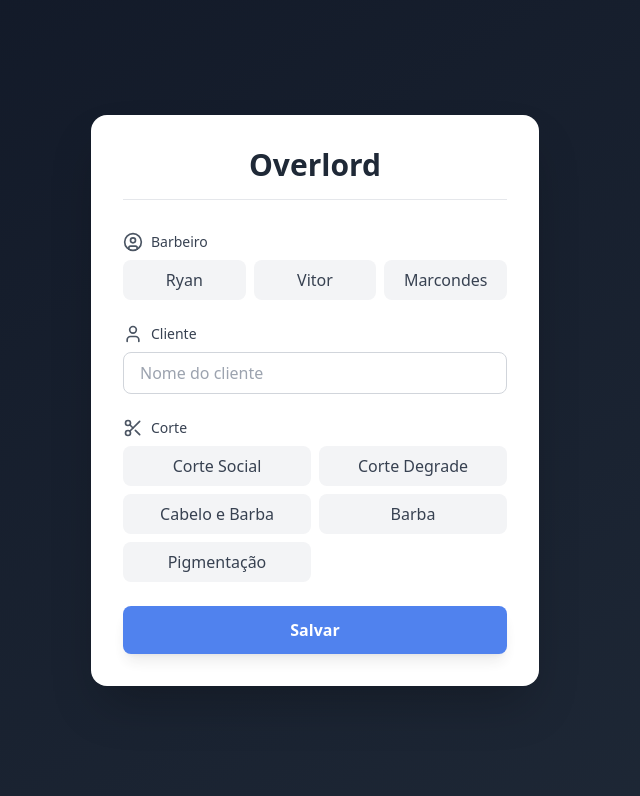
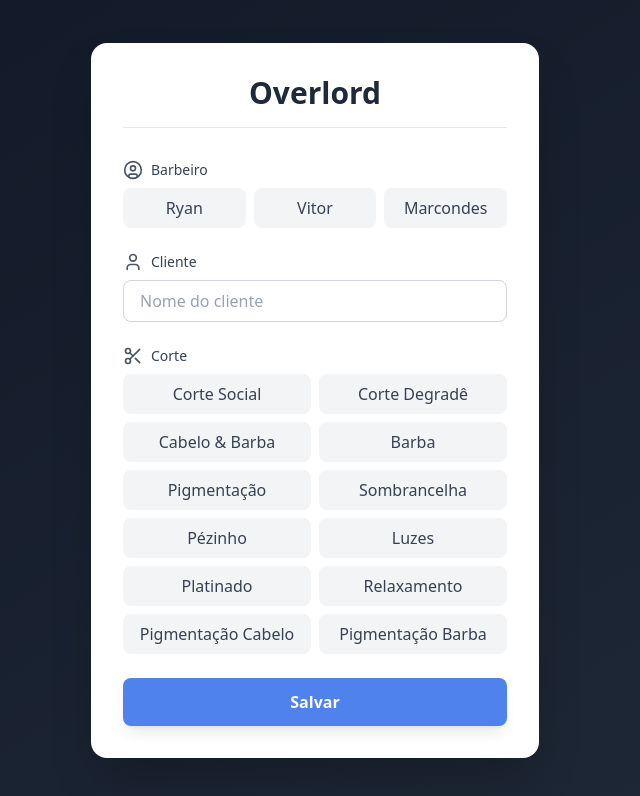
Before and after one commit to Z-AI1/Overlord, a React (Vite) app in the folder Overlord/: page / in a window 1280 px wide. Shown: the top 796 px of the page, without its empty margins (325-965 px from the left). Built offline with nearby package versions, Linux system fonts and the light colour scheme.

Commit message:
Atalização Tipo de Corte

```diff
--- a/Overlord/src/App.tsx
+++ b/Overlord/src/App.tsx
@@ -12,10 +12,17 @@ function App() {
   const barberOptions = ['Ryan', 'Vitor', 'Marcondes'];
   const haircutOptions = [
     'Corte Social',
-    'Corte Degrade',
-    'Cabelo e Barba',
+    'Corte Degradê',
+    'Cabelo & Barba',
     'Barba',
-    'Pigmentação'
+    'Pigmentação',
+    'Sombrancelha',
+    'Pézinho',
+    'Luzes',
+    'Platinado',
+    'Relaxamento',
+    'Pigmentação Cabelo',
+    'Pigmentação Barba'
   ];
 
   const handleSave = async () => {
```
Also changed, not shown: package.json (deleted, +0 -33 lines).
